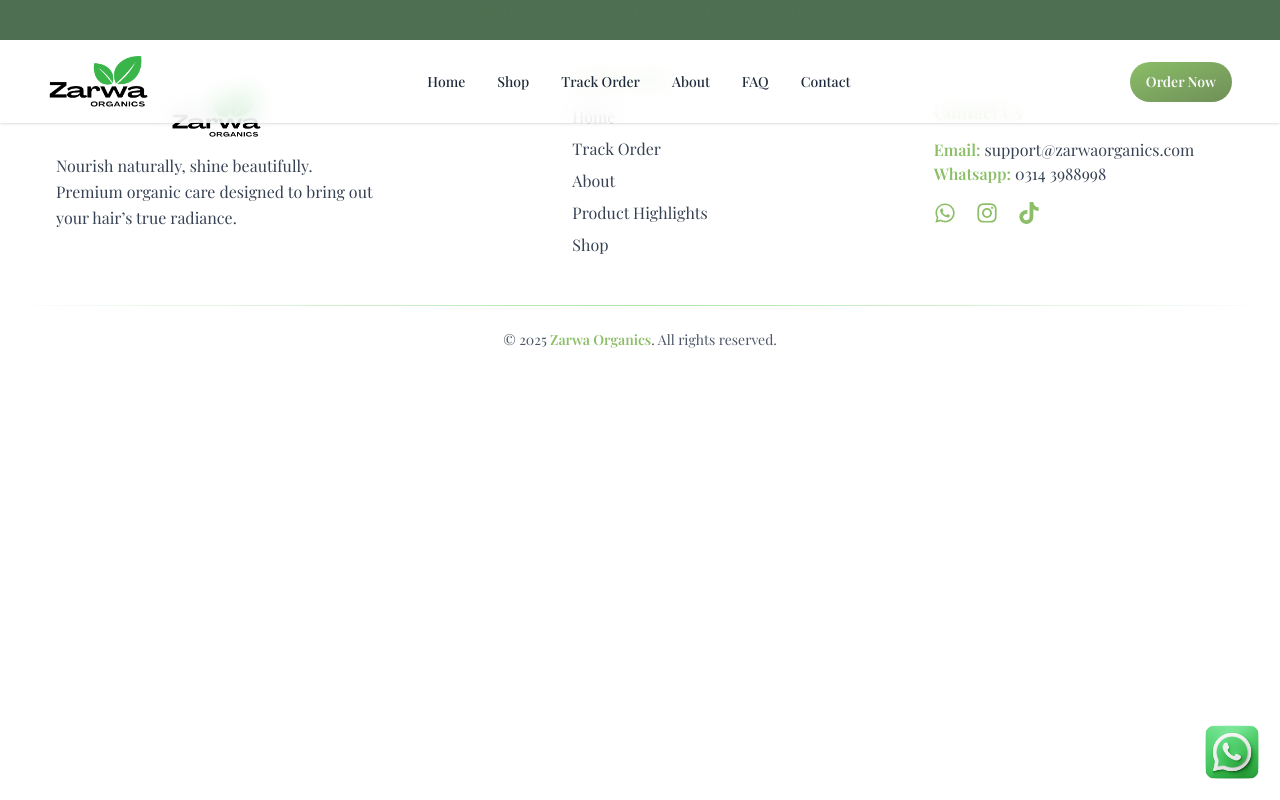
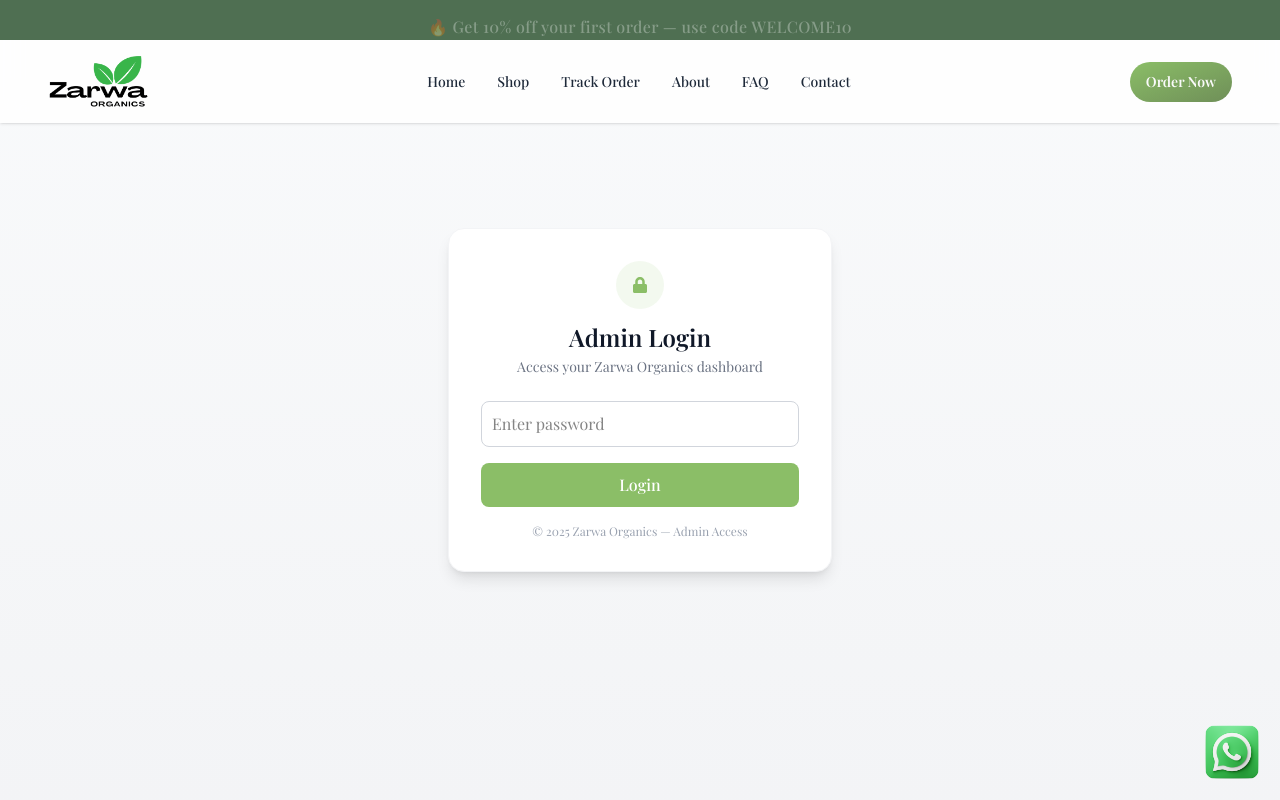
Before and after one commit to umarmughalcodez/Zarwa-Organics, a Next.js app: page /admin/login in a window 1280 px wide. Before the commit this address had no page. Shown: the top 800 px of the page. Built offline with nearby package versions, Linux system fonts and the light colour scheme; a web font is replaced by a local one.

Commit message:
updated login page

```diff
--- a/app/admin/login/page.tsx
+++ b/app/admin/login/page.tsx
@@ -1,49 +1,66 @@
-// app/admin/layout.tsx
 "use client";
 
-import { useEffect, useState } from "react";
+import { useState } from "react";
 import { useRouter } from "next/navigation";
-import { AdminSidebar } from "@/components/Admin/AdminSidebar";
-import { checkAdminAuth } from "@/lib/auth";
+import { FaLock } from "react-icons/fa";
 
-export default function AdminLayout({
-  children,
-}: {
-  children: React.ReactNode;
-}) {
-  const [isAuthenticated, setIsAuthenticated] = useState<boolean | null>(null);
+export default function AdminLoginPage() {
+  const [password, setPassword] = useState("");
+  const [error, setError] = useState("");
   const router = useRouter();
 
-  useEffect(() => {
-    const authCheck = checkAdminAuth();
-    setIsAuthenticated(authCheck);
+  const handleLogin = (e: React.FormEvent) => {
+    e.preventDefault();
+    const ADMIN_PASSWORD = process.env.NEXT_PUBLIC_ADMIN_PASSWORD!;
 
-    if (!authCheck) {
-      router.push("/admin/login");
+    if (password === ADMIN_PASSWORD) {
+      localStorage.setItem("admin_authenticated", "true");
+      localStorage.setItem("admin_auth_time", Date.now().toString());
+      router.push("/admin");
+    } else {
+      setError("Incorrect password");
     }
-  }, [router]);
-
-  if (isAuthenticated === null) {
-    return (
-      <div className="min-h-screen flex items-center justify-center bg-gray-50">
-        <div className="text-center">
-          <div className="w-12 h-12 border-4 border-[#8BBE67] border-t-transparent rounded-full animate-spin mx-auto mb-4"></div>
-          <p className="text-gray-600">Checking authentication...</p>
-        </div>
-      </div>
-    );
-  }
-
-  if (!isAuthenticated) {
-    return null;
-  }
+  };
 
   return (
-    <div className="flex h-screen bg-gray-50 mt-20">
-      <AdminSidebar />
-      <main className="flex-1 overflow-auto">
-        <div className="p-4 lg:p-6">{children}</div>
-      </main>
+    <div className="flex items-center justify-center min-h-screen bg-gradient-to-b from-gray-50 to-gray-100 px-4">
+      <form
+        onSubmit={handleLogin}
+        className="w-full max-w-sm bg-white rounded-2xl shadow-lg border border-gray-100 p-8"
+      >
+        <div className="flex flex-col items-center mb-6">
+          <div className="w-12 h-12 bg-[#8BBE67]/10 flex items-center justify-center rounded-full mb-3">
+            <FaLock className="text-[#8BBE67]" />
+          </div>
+          <h1 className="text-2xl font-semibold text-gray-900">Admin Login</h1>
+          <p className="text-gray-500 text-sm mt-1">
+            Access your Zarwa Organics dashboard
+          </p>
+        </div>
+
+        <input
+          type="password"
+          placeholder="Enter password"
+          value={password}
+          onChange={(e) => setPassword(e.target.value)}
+          className="w-full border border-gray-300 focus:border-[#8BBE67] focus:ring-1 focus:ring-[#8BBE67] rounded-md p-2.5 mb-4 outline-none transition"
+        />
+
+        {error && (
+          <p className="text-red-500 text-sm mb-3 text-center">{error}</p>
+        )}
+
+        <button
+          type="submit"
+          className="w-full bg-[#8BBE67] hover:bg-[#7aad5e] text-white py-2.5 rounded-md font-medium transition"
+        >
+          Login
+        </button>
+
+        <p className="text-xs text-gray-400 text-center mt-4">
+          © {new Date().getFullYear()} Zarwa Organics — Admin Access
+        </p>
+      </form>
     </div>
   );
 }
--- a/app/admin/orders/page.tsx
+++ b/app/admin/orders/page.tsx
@@ -89,7 +89,7 @@
   };
 
   return (
-    <div className="space-y-6 mt-40">
+    <div className="space-y-6 mt-40 p-6 px-8">
       <div>
         <h1 className="text-2xl lg:text-3xl font-bold text-gray-900">
           Orders Management
--- a/app/admin/page.tsx
+++ b/app/admin/page.tsx
@@ -1,10 +1,13 @@
 // app/admin/page.tsx
+"use client";
 import { DashboardStats } from "@/components/Admin/DashboardStats";
 import { RecentOrders } from "@/components/Admin/RecentOrders";
+import { Button } from "@/components/ui/button";
+import { logoutAdmin } from "@/lib/auth";
 
 export default function AdminDashboard() {
   return (
-    <div>
+    <div className=" p-4 px-8">
       <div className="mb-6 mt-40 p-4 px-8">
         <h1 className="text-2xl lg:text-3xl font-bold text-gray-900 mb-2">
           Dashboard
@@ -14,6 +17,13 @@
 
       <DashboardStats />
       <RecentOrders />
+      <Button
+        variant="destructive"
+        onClick={() => logoutAdmin()}
+        className="mt-6"
+      >
+        Logout
+      </Button>
     </div>
   );
 }
```
